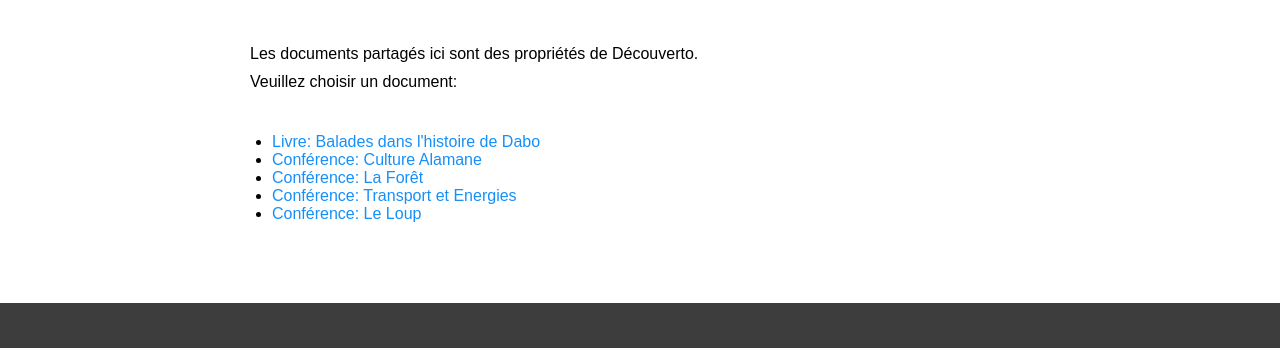
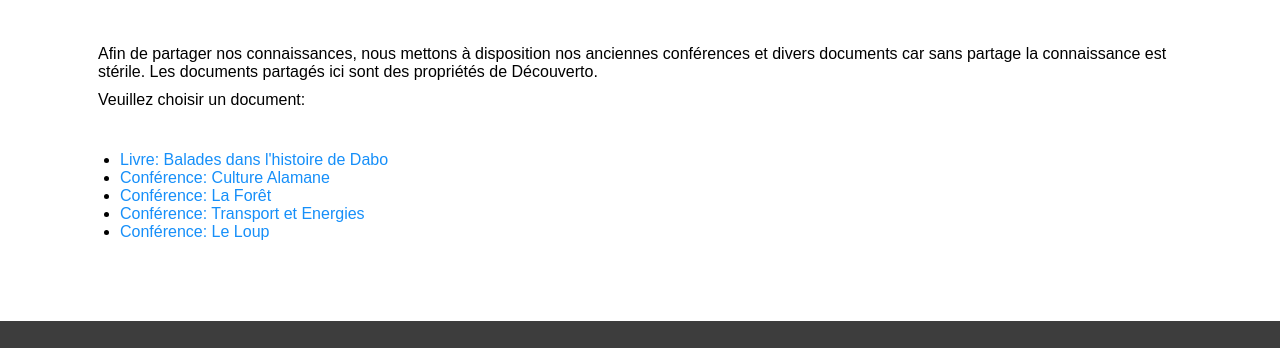
Before and after one commit to decouverto/decouverto-reader, a website: page dev/index.html in a window 1280 px wide. Shown: the part 284-632 px from the top of the page. Drawn offline with Linux system fonts and the light colour scheme.

Commit message:
Update file

```diff
--- a/dev/index.html
+++ b/dev/index.html
@@ -37,7 +37,7 @@
     </header>
     <section class="content">
         <h2>Documents</h2>
-        <p class="info">Les documents partagés ici sont des propriétés de Découverto.</p>
+        <p class="info">Afin de partager nos connaissances, nous mettons à disposition nos anciennes conférences et divers documents car sans partage la connaissance est stérile. Les documents partagés ici sont des propriétés de Découverto.</p>
         <p class="info" id="no-data">Veuillez choisir un document:</p>
         <p id="list" style="padding:2em"></p>
 
```
Also changed, not shown: index.html (+1 -1 lines).
